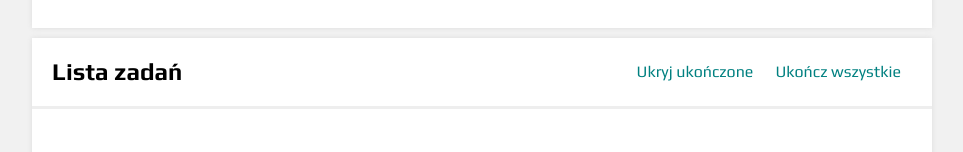
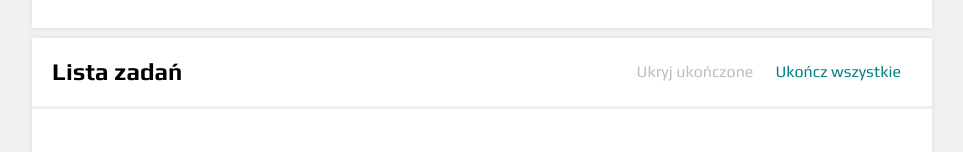
Before and after one commit to grzedomin/todo-list-react, a React (Create React App) app: page / in a window 1280 px wide. Shown: the part 299-451 px from the top of the page, without its empty margins (158-1121 px from the left). Built offline with nearby package versions, Linux system fonts and the light colour scheme.

Commit message:
hideDone button disabled when no done tasks

```diff
--- a/src/Buttons/index.js
+++ b/src/Buttons/index.js
@@ -6,6 +6,7 @@ const Buttons = ({ tasks, hideDone, toggleHideDone, setAllDone }) => (
         {tasks.length > 0 && (
             <React.Fragment>
                 <button
+                    disabled={tasks.every(({ done }) => !done)}
                     onClick={toggleHideDone}
                     className="section__button">
                     {hideDone ? "Pokaż" : "Ukryj"} ukończone
```
